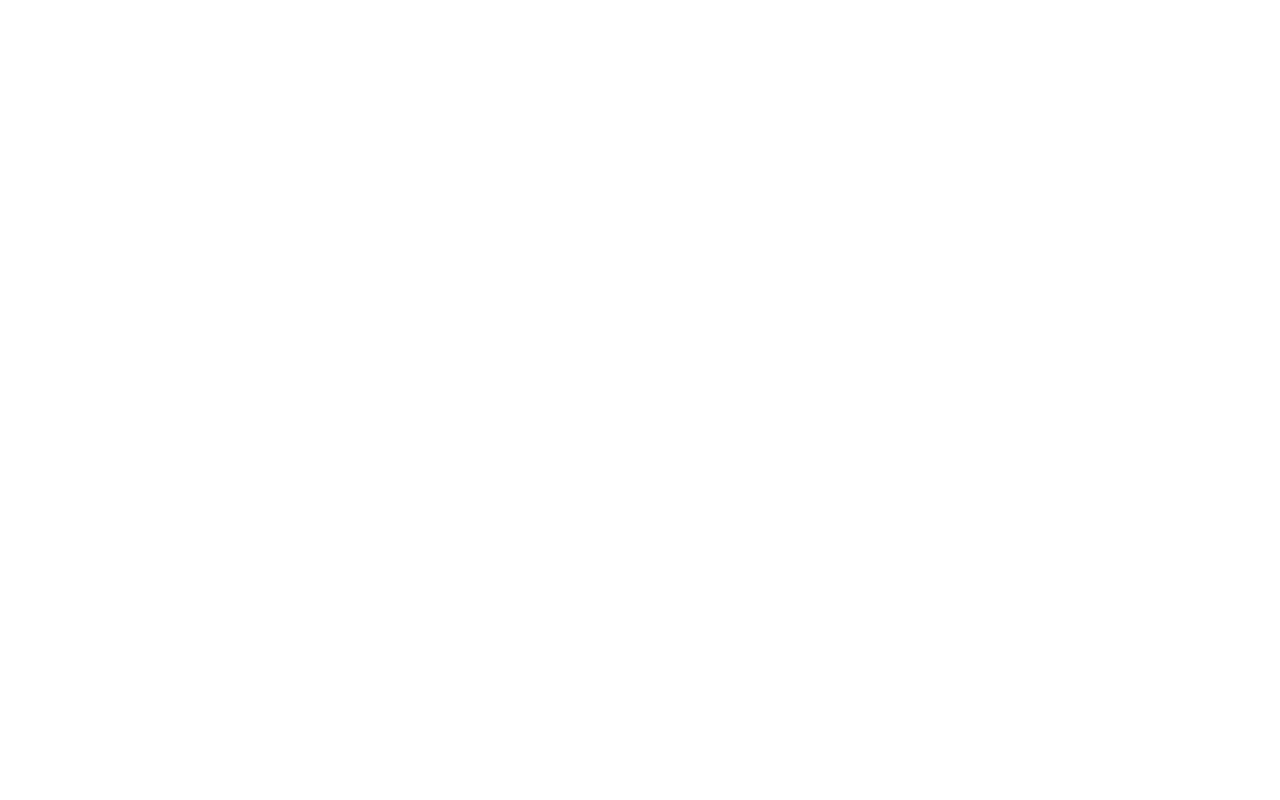
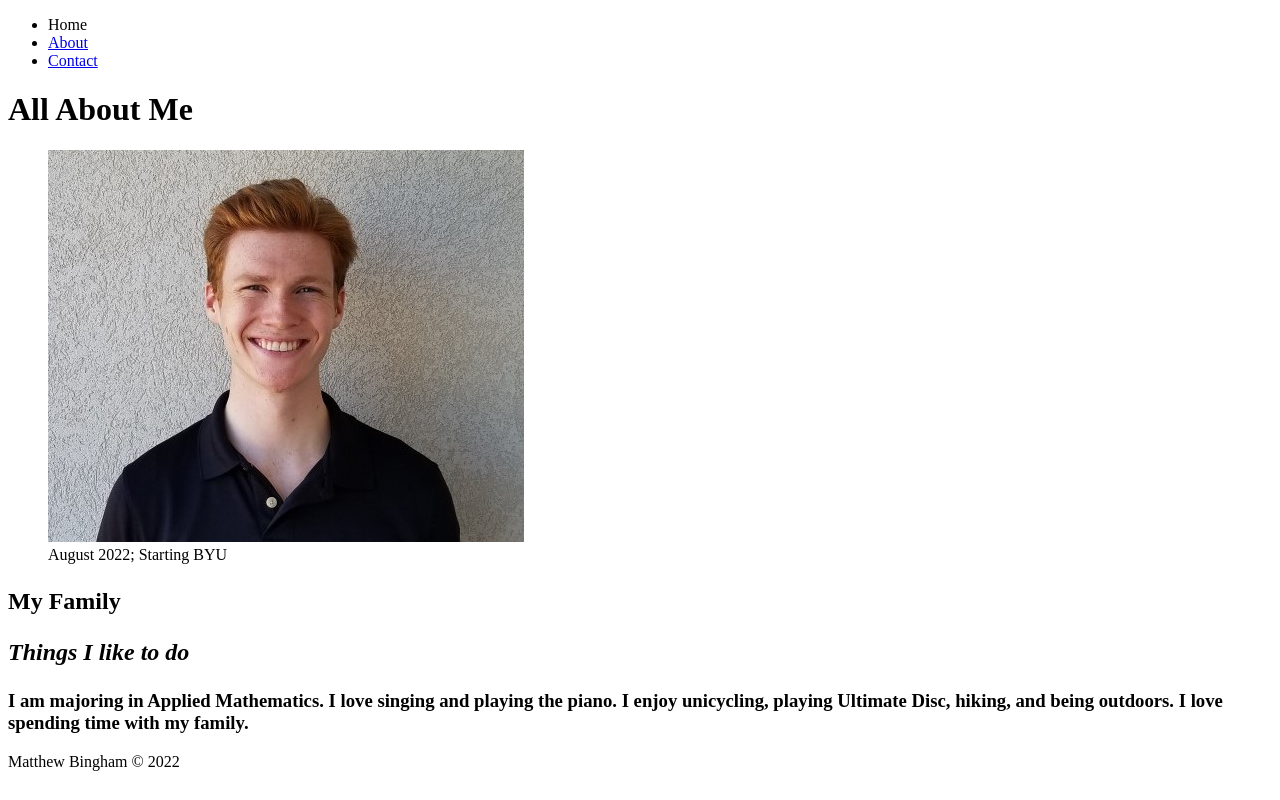
Before and after one commit to IS-120/semantic-html-and-links-mbingham196, a website: page index.html in a window 1280 px wide. Drawn offline with Linux system fonts and the light colour scheme.

Commit message:
First Upload "About Me"

```diff
--- a/index.html
+++ b/index.html
@@ -5,11 +5,58 @@
   <meta charset="UTF-8">
   <meta http-equiv="X-UA-Compatible" content="IE=edge">
   <meta name="viewport" content="width=device-width, initial-scale=1.0">
+  <meta name="description" content="Achieving greater success in life through higher education">
+
+  <link rel="apple-touch-icon" sizes="180x180" href="/apple-touch-icon.png">
+  <link rel="icon" type="image/png" sizes="32x32" href="/favicon-32x32.png">
+  <link rel="icon" type="image/png" sizes="16x16" href="/favicon-16x16.png">
+  <link rel="manifest" href="/site.webmanifest">
+  <link rel="mask-icon" href="/safari-pinned-tab.svg" color="#5bbad5">
+  <meta name="msapplication-TileColor" content="#da532c">
+  <meta name="theme-color" content="#ffffff">
+
+  <title>About Me</title>
+  <meta charset="UTF-8">
+  <meta http-equiv="X-UA-Compatible" content="IE=edge">
+  <meta name="viewport" content="width=device-width, initial-scale=1.0">
   <title>Document</title>
 </head>
 
 <body>
-
+  <header>
+    <nav>
+      <ul>
+        <li><a>Home</a></li>
+        <li><a href="about">About</a></li>
+        <li><a href="contact">Contact</a></li>
+      </ul>
+    </nav>
+  </header>
+  <main>
+    <h1>All About Me</h1>
+    <figure>
+      <img src="./images/matthew-bingham.jpeg" alt="Head shot of Matthew Bingham" width="476" height="392">
+      <figcaption>August 2022; Starting BYU</figcaption>
+    </figure>
+    <article>
+      <h2>
+        <p><strong>My Family</strong></p>
+      </h2>
+    </article>
+    <article>
+      <h2>
+        <p><em>Things I like to do</em></p>
+      </h2>
+      <h3>I am majoring in Applied Mathematics. I love singing and playing the piano. I enjoy unicycling, playing
+        Ultimate Disc, hiking, and being outdoors. I love spending time with my family.</h3>
+    </article>
+  </main>
+  <aside>
+    <p></p>
+  </aside>
+  <footer>
+    <p>Matthew Bingham &copy 2022</p>
+  </footer>
 </body>
 
 </html>
```
Also changed, not shown: about/index.html (+11 -2 lines), contact/index.html (+11 -2 lines), apple-touch-icon.png (added), favicon-16x16.png (added), favicon-32x32.png (added), favicon.ico (added), images/matthew-bingham.jpeg (added), 1 other file.
